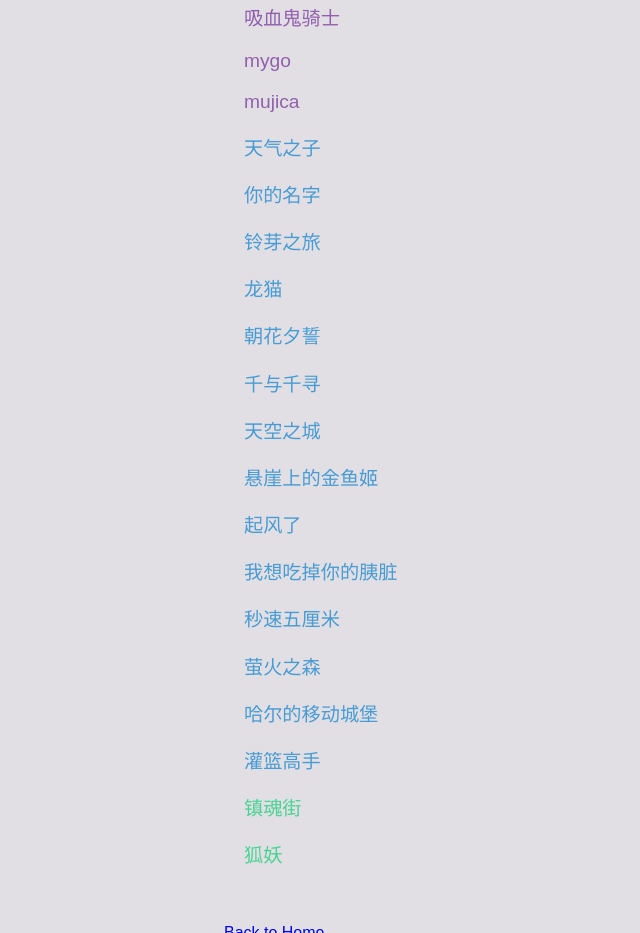
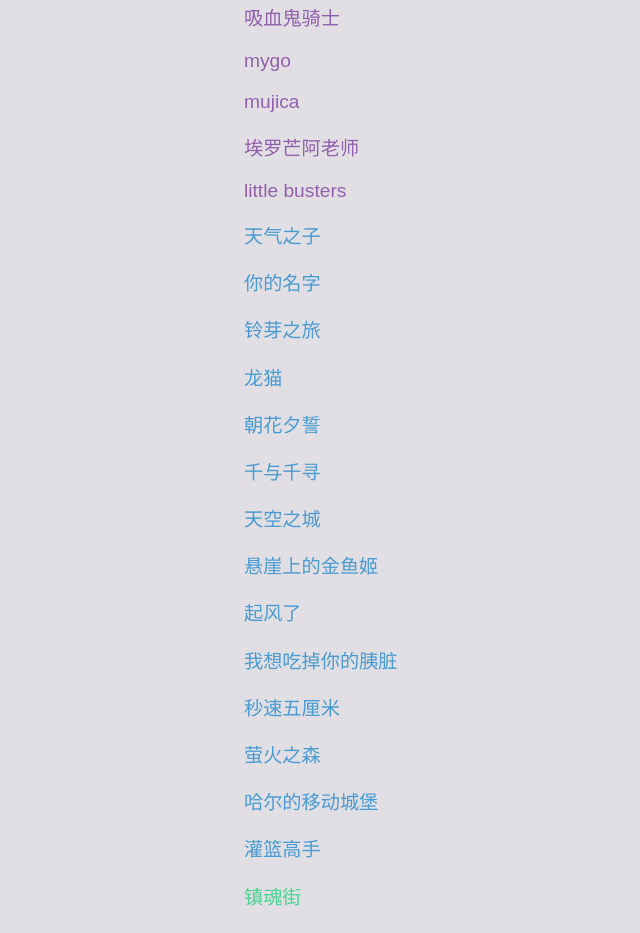
Before and after one commit to HCH1212/h_blog, a plain HTML site: page template/loves.html in a window 1280 px wide. Shown: the part 1719-2652 px from the top of the page, without its empty margins (16-656 px from the left). Drawn offline with Linux system fonts and the light colour scheme.

Commit message:
Update content

```diff
--- a/template/loves.html
+++ b/template/loves.html
@@ -88,6 +88,8 @@
             <p>吸血鬼骑士</p>
             <p>mygo</p>
             <p>mujica</p>
+            <p>埃罗芒阿老师</p>
+            <p>little busters</p>
         </ul>
         <ul style="font-size: 1.2em;color: #489bd3;">
             <p>天气之子</p>
```
